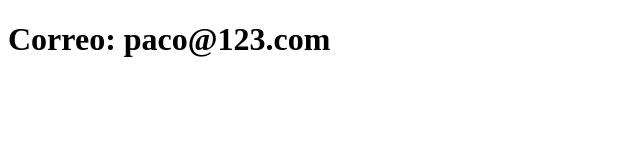
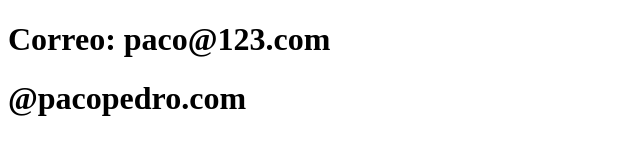
Before and after one commit to Ferjose56/SistemaDeRegistro, a plain HTML site: page contacto.html in a window 1280 px wide. Shown: the whole page, without its empty margins (0-640 px from the left). Drawn offline with Linux system fonts and the light colour scheme.

Commit message:
se actualiza el archivo de contacto

```diff
--- a/contacto.html
+++ b/contacto.html
@@ -7,5 +7,6 @@
 </head>
 <body>
     <h1>Correo: paco@123.com</h1>
+    <h1>@pacopedro.com</h1>
 </body>
 </html>
```
